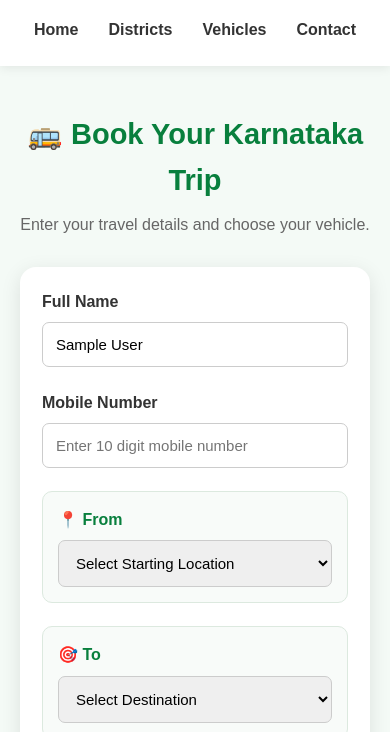
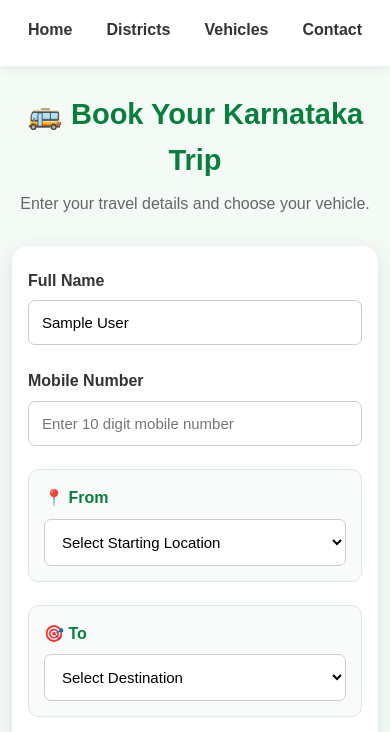
Before and after one commit to ab77441226-cpu/karnataka-travel, a website: page booking.html in a window 390 px wide. Shown: the part 59-791 px from the top of the page. Drawn offline with nearby package versions, Linux system fonts and the light colour scheme; sample sign-in values are in the browser's storage.

Commit message:
Update booking.html

```diff
--- a/booking.html
+++ b/booking.html
@@ -12,13 +12,17 @@
 
     <link rel="stylesheet" href="style.css">
 
-    <!-- LEAFLET -->
+    <!-- LEAFLET CSS -->
     <link
         rel="stylesheet"
         href="https://unpkg.com/leaflet@1.9.4/dist/leaflet.css"
     >
 
     <style>
+
+        * {
+            box-sizing: border-box;
+        }
 
         body {
             margin: 0;
@@ -33,6 +37,9 @@
             justify-content: space-between;
             align-items: center;
             box-shadow: 0 2px 10px rgba(0,0,0,0.08);
+            position: sticky;
+            top: 0;
+            z-index: 1000;
         }
 
         .logo {
@@ -43,6 +50,12 @@
 
         .logo span {
             color: #087f3d;
+        }
+
+        nav {
+            display: flex;
+            flex-wrap: wrap;
+            justify-content: center;
         }
 
         nav a {
@@ -66,6 +79,7 @@
         }
 
         .booking-container {
+            width: 100%;
             max-width: 950px;
             margin: auto;
         }
@@ -74,7 +88,7 @@
             text-align: center;
             color: #087f3d;
             font-size: 36px;
-            margin-bottom: 8px;
+            margin: 0 0 8px;
         }
 
         .booking-subtitle {
@@ -114,17 +128,18 @@
         .form-group input,
         .form-group select {
             width: 100%;
-            box-sizing: border-box;
             padding: 13px;
             border: 1px solid #ccc;
             border-radius: 7px;
             font-size: 15px;
             outline: none;
+            background: white;
         }
 
         .form-group input:focus,
         .form-group select:focus {
             border-color: #087f3d;
+            box-shadow: 0 0 0 2px rgba(8,127,61,0.08);
         }
 
         .form-group input:disabled {
@@ -228,6 +243,7 @@
         .price-row {
             display: flex;
             justify-content: space-between;
+            gap: 20px;
             margin: 9px 0;
             color: #555;
         }
@@ -305,12 +321,17 @@
             }
 
             nav {
+                width: 100%;
                 text-align: center;
             }
 
             nav a {
                 display: inline-block;
-                margin: 5px;
+                margin: 5px 7px;
+            }
+
+            .booking-page {
+                padding: 25px 12px;
             }
 
             .form-grid {
@@ -318,15 +339,27 @@
             }
 
             .booking-box {
-                padding: 22px;
+                padding: 22px 16px;
             }
 
             .booking-title {
                 font-size: 29px;
             }
 
+            .booking-subtitle {
+                line-height: 1.5;
+            }
+
             #karnatakaMap {
                 height: 350px;
+            }
+
+            .price-row {
+                font-size: 14px;
+            }
+
+            .total-row {
+                font-size: 18px;
             }
         }
 
@@ -426,6 +459,7 @@
                             type="tel"
                             id="mobile"
                             maxlength="10"
+                            inputmode="numeric"
                             placeholder="Enter 10 digit mobile number"
                             required
                         >
@@ -724,6 +758,26 @@
 
 
 /* =====================================================
+   API BASE URL
+
+   IMPORTANT:
+   DO NOT USE localhost HERE.
+
+   Relative URL allows:
+   Computer:
+   http://localhost:5000
+
+   Mobile:
+   http://COMPUTER-IP:5000
+
+   Both will use:
+   /api/...
+===================================================== */
+
+const API_BASE_URL = "";
+
+
+/* =====================================================
    CHECK LOGIN
 ===================================================== */
 
@@ -742,7 +796,14 @@ if (savedUser) {
 
     } catch (error) {
 
-        console.error(error);
+        console.error(
+            "User session error:",
+            error
+        );
+
+        sessionStorage.removeItem(
+            "currentUser"
+        );
 
         currentUser = null;
 
@@ -927,16 +988,16 @@ function loadLocations() {
     const names =
         Object.keys(locations).sort();
 
-    names.forEach(function(name) {
+    names.forEach(function(locationName) {
 
         const fromOption =
             document.createElement("option");
 
         fromOption.value =
-            name;
+            locationName;
 
         fromOption.textContent =
-            name;
+            locationName;
 
         fromCity.appendChild(
             fromOption
@@ -947,10 +1008,10 @@ function loadLocations() {
             document.createElement("option");
 
         toOption.value =
-            name;
+            locationName;
 
         toOption.textContent =
-            name;
+            locationName;
 
         destination.appendChild(
             toOption
@@ -972,7 +1033,6 @@ const urlParams =
         window.location.search
     );
 
-
 const urlDestination =
     urlParams.get("destination");
 
@@ -1079,7 +1139,6 @@ function calculateTotal() {
         vehiclePrices[
             vehicle.value
         ] || 0;
-
 
     const numberOfDays =
         Math.max(
@@ -1087,44 +1146,30 @@ function calculateTotal() {
             1
         );
 
-
     const numberOfTravelers =
         Math.max(
             Number(travelers.value) || 1,
             1
         );
 
-
-    /*
-       Vehicle price × number of days
-
-       Travelers are displayed but
-       not multiplied into vehicle price.
-    */
-
     const total =
         rate *
         numberOfDays;
-
 
     vehicleRate.textContent =
         "₹" +
         rate.toLocaleString("en-IN") +
         " / day";
 
-
     displayDays.textContent =
         numberOfDays;
 
-
     displayTravelers.textContent =
         numberOfTravelers;
-
 
     totalAmount.textContent =
         "₹" +
         total.toLocaleString("en-IN");
-
 
     return total;
 
@@ -1136,18 +1181,15 @@ vehicle.addEventListener(
     calculateTotal
 );
 
-
 days.addEventListener(
     "input",
     calculateTotal
 );
 
-
 travelers.addEventListener(
     "input",
     calculateTotal
 );
-
 
 calculateTotal();
 
@@ -1237,7 +1279,6 @@ openMapBtn.addEventListener(
                     7
                 );
 
-
             L.tileLayer(
                 "https://{s}.tile.openstreetmap.org/{z}/{x}/{y}.png",
                 {
@@ -1344,7 +1385,6 @@ async function drawRoute() {
         " → " +
         destination.value;
 
-
     distanceText.textContent =
         "📏 Finding road distance...";
 
@@ -1406,8 +1446,6 @@ async function drawRoute() {
             ).toFixed(1);
 
 
-        /* REMOVE OLD ROUTE */
-
         if (routeLayer) {
 
             map.removeLayer(
@@ -1434,8 +1472,6 @@ async function drawRoute() {
 
         }
 
-
-        /* ROUTE */
 
         routeLayer =
             L.geoJSON(
@@ -1455,8 +1491,6 @@ async function drawRoute() {
                 }
             ).addTo(map);
 
-
-        /* FROM MARKER */
 
         fromMarker =
             L.marker(from)
@@ -1467,8 +1501,6 @@ async function drawRoute() {
                 );
 
 
-        /* TO MARKER */
-
         toMarker =
             L.marker(to)
                 .addTo(map)
@@ -1478,8 +1510,6 @@ async function drawRoute() {
                 );
 
 
-        /* FIT MAP */
-
         map.fitBounds(
             routeLayer.getBounds(),
             {
@@ -1488,8 +1518,6 @@ async function drawRoute() {
         );
 
 
-        /* DISTANCE */
-
         distanceText.textContent =
             "📏 " +
             distanceKm +
@@ -1507,10 +1535,8 @@ async function drawRoute() {
             error
         );
 
-
         distanceText.textContent =
             "📏 Route unavailable";
-
 
         window.currentRouteDistance =
             0;
@@ -1556,34 +1582,26 @@ bookingForm.addEventListener(
         const name =
             nameInput.value.trim();
 
-
         const mobile =
             mobileInput.value.trim();
 
-
         const selectedFrom =
             fromCity.value;
 
-
         const selectedDestination =
             destination.value;
 
-
         const selectedDate =
             travelDate.value;
 
-
         const numberOfDays =
             Number(days.value);
 
-
         const numberOfTravelers =
             Number(travelers.value);
 
-
         const selectedVehicle =
             vehicle.value;
-
 
         const total =
             calculateTotal();
@@ -1714,10 +1732,6 @@ bookingForm.addEventListener(
         }
 
 
-        /*
-           Map route must be checked
-        */
-
         if (
             !window.currentRouteDistance ||
             window.currentRouteDistance <= 0
@@ -1821,13 +1835,26 @@ bookingForm.addEventListener(
             );
 
 
-            /* =========================
-               SEND TO SERVER
-            ========================= */
+            /* =================================================
+               IMPORTANT:
+
+               OLD:
+               http://localhost:5000/api/bookings
+
+               NEW:
+               /api/bookings
+
+               This works on:
+               Computer
+               Mobile
+               Tablet
+               Other devices
+            ================================================= */
 
             const response =
                 await fetch(
-                    "http://localhost:5000/api/bookings",
+                    API_BASE_URL +
+                    "/api/bookings",
                     {
 
                         method: "POST",
@@ -1930,7 +1957,7 @@ bookingForm.addEventListener(
 
 
             /* =========================
-               SESSION STORAGE
+               SAVE SESSION
             ========================= */
 
             sessionStorage.setItem(
```
